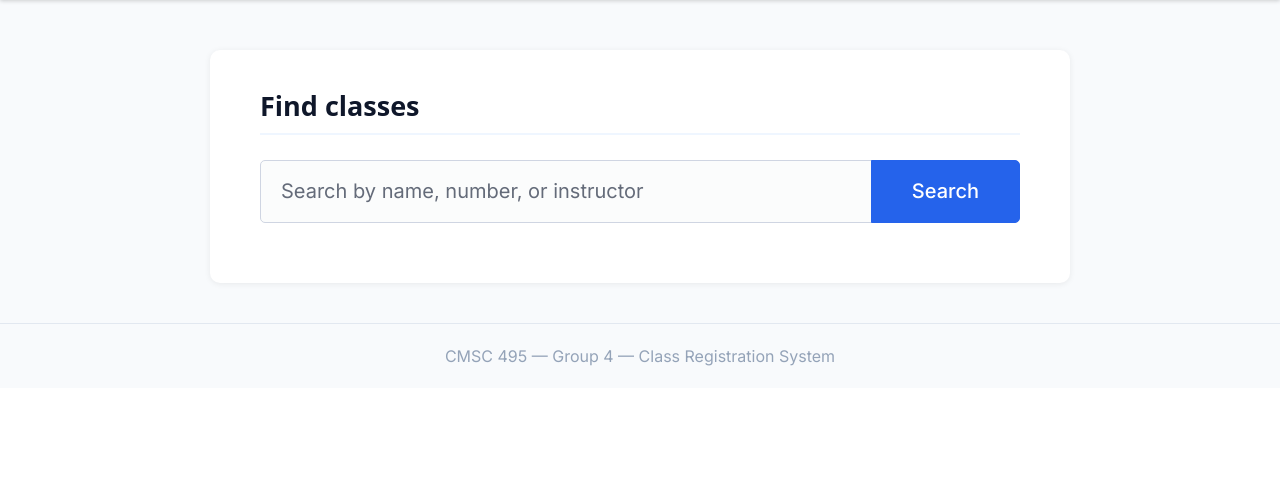
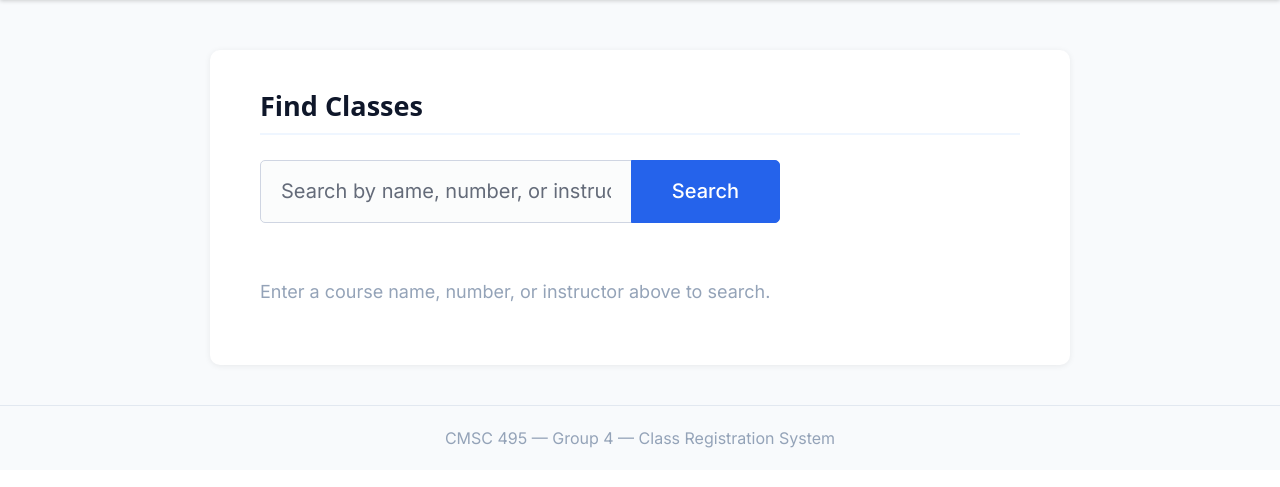
Before and after one commit to metersploit/CMSC495, a Flask app: page /courses in a window 1280 px wide. Shown: the part 103-590 px from the top of the page. Run offline with Flask 3, Linux system fonts and the light colour scheme; the visitor is signed in with stand-in values (Sample User, id 1); some libraries are stand-ins or nearby versions.

Commit message:
Enhance course search form and results display

```diff
--- a/src/templates/courses.html
+++ b/src/templates/courses.html
@@ -1,8 +1,9 @@
 {% extends "base.html" %}
 {% block content %}
-<h2>Find classes</h2>
-<form method="get" action="{{ url_for('courses') }}">
-  <fieldset role="group">
+<h2>Find Classes</h2>
+
+<form method="get" action="{{ url_for('courses') }}" style="margin-bottom: 1.75rem;">
+  <fieldset role="group" style="max-width: 520px;">
     <input name="q" placeholder="Search by name, number, or instructor" value="{{ term }}">
     <button type="submit">Search</button>
   </fieldset>
@@ -10,25 +11,41 @@
 
 {% if term %}
   {% if courses %}
+    <p style="font-size: 0.85rem; color: #64748b; margin-bottom: 0.75rem;">
+      {{ courses|length }} result{{ 's' if courses|length != 1 }} for &ldquo;{{ term }}&rdquo;
+    </p>
     <table>
       <thead>
-        <tr><th>Course</th><th>Number</th><th>Instructor</th><th>Seats</th><th></th></tr>
+        <tr>
+          <th>Course</th>
+          <th>Number</th>
+          <th>Instructor</th>
+          <th>Seats</th>
+          <th></th>
+        </tr>
       </thead>
       <tbody>
         {% for c in courses %}
         <tr>
-          <td>{{ c.course_name }}</td>
-          <td>{{ c.course_number }}</td>
+          <td><strong>{{ c.course_name }}</strong></td>
+          <td style="color:#64748b;">{{ c.course_number }}</td>
           <td>{{ c.instructor }}</td>
-          <td>{{ c.num_enrolled }}/{{ c.capacity }}</td>
+          <td>
+            <span style="font-size:0.85rem;">
+              {{ c.num_enrolled }}/{{ c.capacity }}
+            </span>
+            {% if not c.has_available_seats %}
+              <span style="font-size:0.75rem; color:#dc2626; margin-left:0.3rem;">Full</span>
+            {% endif %}
+          </td>
           <td>
             {% if c.has_available_seats %}
               <form method="post" action="{{ url_for('enroll', course_id=c.course_id) }}">
                 <input type="hidden" name="csrf_token" value="{{ csrf_token() }}">
-                <button type="submit">Enroll</button>
+                <button type="submit" style="font-size:0.85rem; padding: 0.3rem 0.8rem;">Enroll</button>
               </form>
             {% else %}
-              <button disabled>Full</button>
+              <button disabled style="font-size:0.85rem; padding: 0.3rem 0.8rem;">Full</button>
             {% endif %}
           </td>
         </tr>
@@ -36,7 +53,9 @@
       </tbody>
     </table>
   {% else %}
-    <p>No courses matched "{{ term }}".</p>
+    <p style="color:#64748b;">No courses matched &ldquo;{{ term }}&rdquo;. Try a different search.</p>
   {% endif %}
+{% else %}
+  <p style="color:#94a3b8; font-size:0.9rem;">Enter a course name, number, or instructor above to search.</p>
 {% endif %}
 {% endblock %}
```
